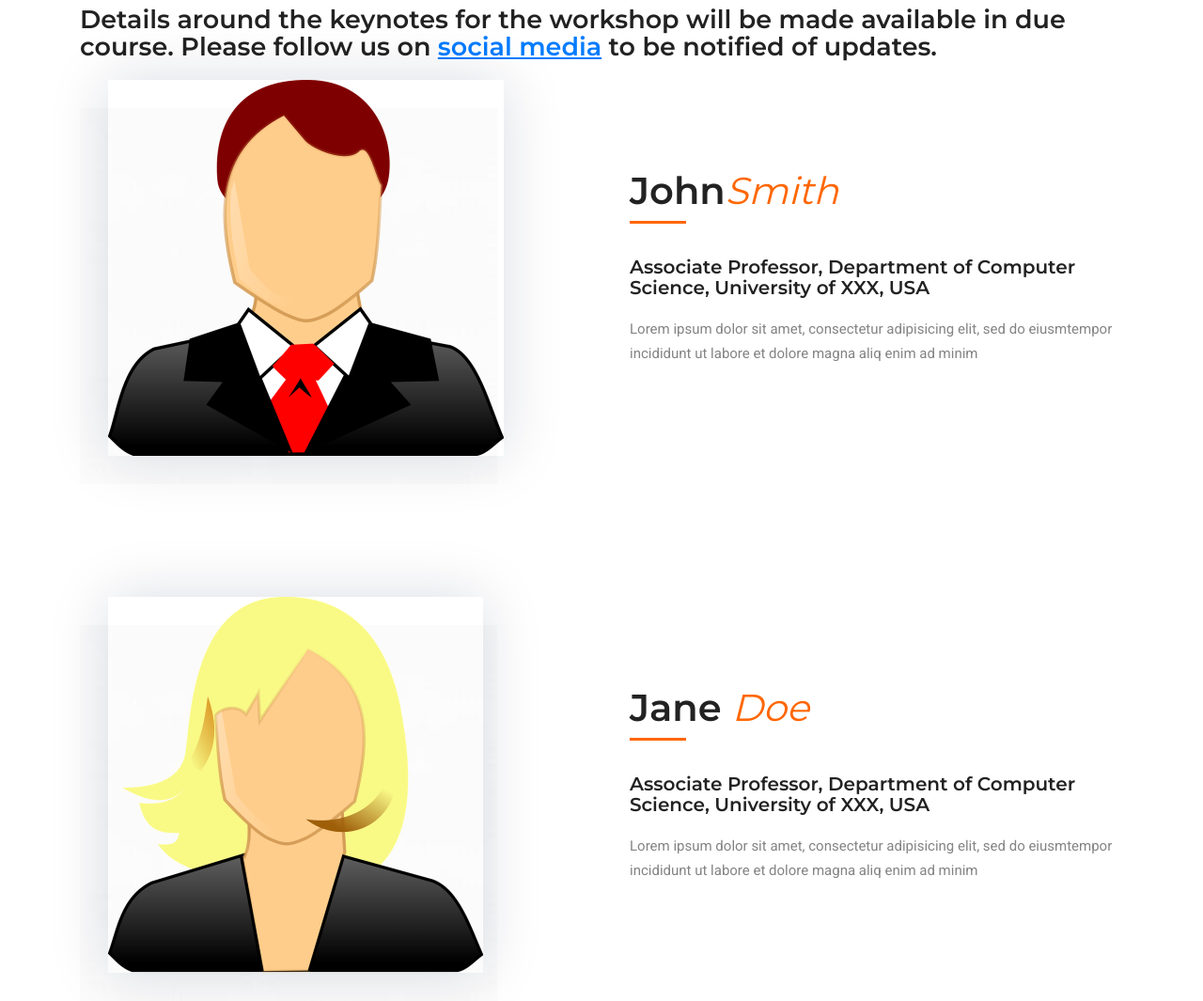
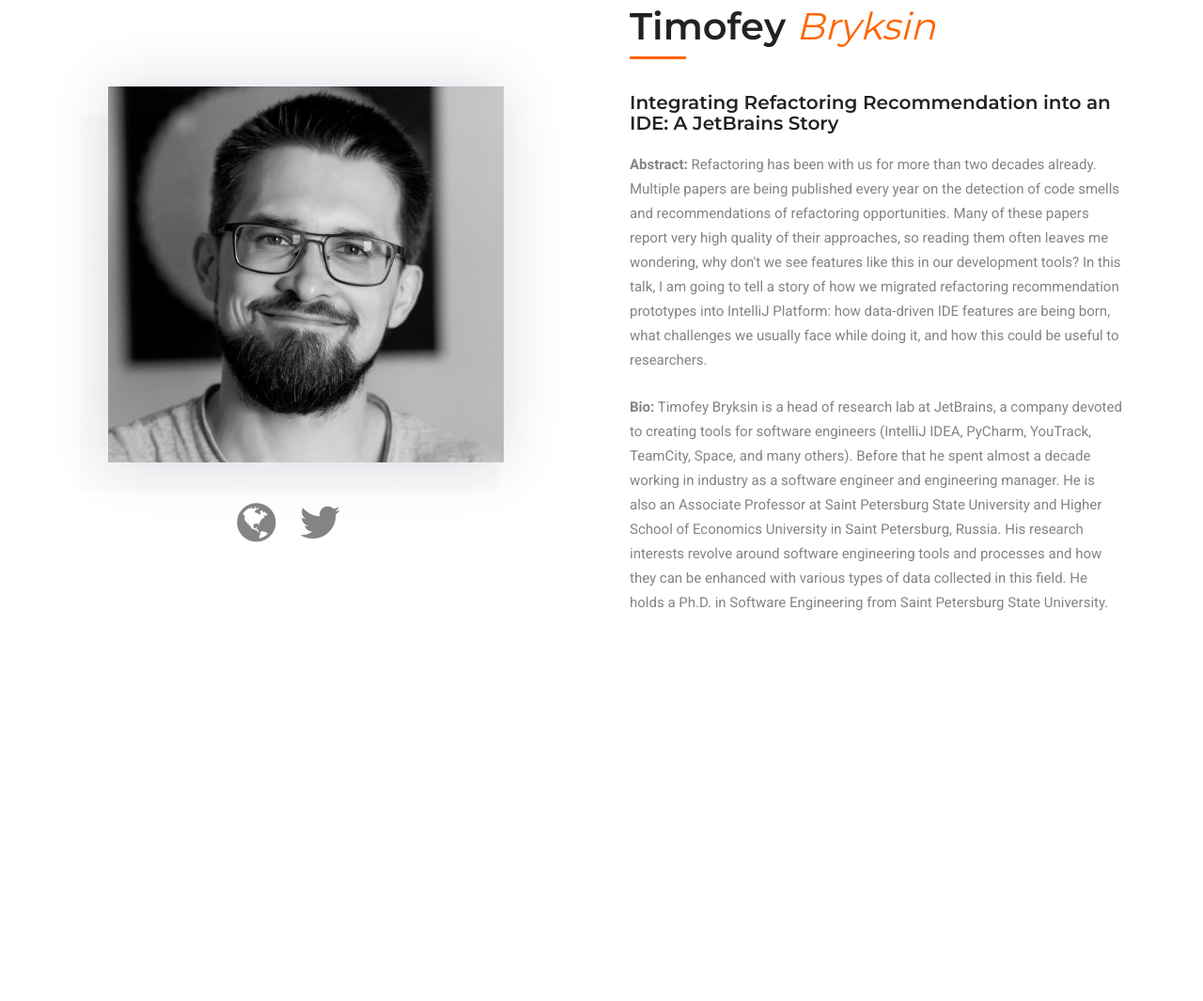
Before and after one commit to iwor/iwor2021, a plain HTML site: page keynotes.html in a window 1280 px wide. Shown: the part 319-1384 px from the top of the page at 94% size. After the commit the page ends 1003 px from the top, so only its background shows below. Drawn offline with Linux system fonts and the light colour scheme; some packages are replaced by stand-ins of ours.

Commit message:
added keynote content

```diff
--- a/keynotes.html
+++ b/keynotes.html
@@ -145,65 +145,48 @@
 <section class="section about" style="padding-top:20px; padding-bottom: 0px;">
 	<div class="container">
 		<div class="row">
-			<div class=" align-self-center">
-				<div class="content-block">
-					<div class="description-one">
-						<p>
-							<h4>Details around the keynotes for the workshop will be made available in due course. Please follow us on
-								<a href="#" target="_blank"  style="font-size: 1em;color: #007bff;text-decoration: underline;">social media</a> to be notified of updates.</h4>
-						</p>
-					</div>
-				</div>
-			</div>
-		</div>
-		<div class="row">
 			<div class="col-lg-5 col-md-6 align-self-center">
 				<div class="image-block two bg-about">
-					<img class="img-fluid" src="images/people/generic_man.png" alt="">
+					<img class="img-fluid" src="images/people/timofey_bryksin.jpg" alt="">
+				</div>
+				<div class="socials" style="justify-content: center; text-align: center; padding-top: 10px;">
+					<ul class="list-inline">
+						<li class="list-inline-item"><a href="https://old.research.jetbrains.org/researchers/timofey.bryksin" target="_blank"><i class="fa fa-globe" style="font-size: xxx-large;"></i></a></li>
+						&nbsp;&nbsp;&nbsp;
+						<li class="list-inline-item"><a href="https://twitter.com/timofeybryksin" target="_blank"><i class="fa fa-twitter" style="font-size: xxx-large;"></i></a></li>
+					</ul>
 				</div>
 			</div>
 			<div class="col-lg-6 col-md-6 align-self-center ml-lg-auto">
 				<div class="content-block">
-					<h2>John<span class="alternate">Smith</span></h2>
+					<h2>Timofey <span class="alternate">Bryksin</span></h2>
 					<div class="description-one">
-						<h6>
-							Associate Professor, Department of Computer Science, University of XXX, USA
-						</h6>
+						<p><h6>Integrating Refactoring Recommendation into an IDE: A JetBrains Story</h6></p>
 					</div>
 					<div class="description-two">
-						<p>Lorem ipsum dolor sit amet, consectetur adipisicing elit, sed do eiusmtempor incididunt ut labore et dolore magna aliq enim ad minim</p>
+						<p><b>Abstract:</b> Refactoring has been with us for more than two decades already. Multiple papers are being
+							published every year on the detection of code smells and recommendations of refactoring opportunities. Many
+							of these papers report very high quality of their approaches, so reading them often leaves me wondering,
+							why don't we see features like this in our development tools? In this talk, I am going to tell a story of
+							how we migrated refactoring recommendation prototypes into IntelliJ Platform: how data-driven IDE features
+							are being born, what challenges we usually face while doing it, and how this could be useful to
+							researchers.
+						</p>
+						<br>
+						<p><b>Bio:</b> Timofey Bryksin is a head of research lab at JetBrains, a company devoted to creating tools for
+							software engineers (IntelliJ IDEA, PyCharm, YouTrack, TeamCity, Space, and many others). Before that he spent
+							almost a decade working in industry as a software engineer and engineering manager. He is also an Associate
+							Professor at Saint Petersburg State University and Higher School of Economics University in Saint Petersburg,
+							Russia. His research interests revolve around software engineering tools and processes and how they can be
+							enhanced with various types of data collected in this field. He holds a Ph.D. in Software Engineering from
+							Saint Petersburg State University.
+						</p>
 					</div>
 				</div>
 			</div>
 		</div>
 	</div>
 </section>
-
-<section class="section about" style="padding-bottom: 0px;">
-	<div class="container">
-		<div class="row">
-			<div class="col-lg-5 col-md-6 align-self-center">
-				<div class="image-block two bg-about">
-					<img class="img-fluid" src="images/people/generic_woman.png" alt="">
-				</div>
-			</div>
-			<div class="col-lg-6 col-md-6 align-self-center ml-lg-auto">
-				<div class="content-block">
-					<h2>Jane <span class="alternate">Doe</span></h2>
-					<div class="description-one">
-						<h6>
-							Associate Professor, Department of Computer Science, University of XXX, USA
-						</h6>
-					</div>
-					<div class="description-two">
-						<p>Lorem ipsum dolor sit amet, consectetur adipisicing elit, sed do eiusmtempor incididunt ut labore et dolore magna aliq enim ad minim</p>
-					</div>
-				</div>
-			</div>
-		</div>
-	</div>
-</section>
-
 
 
   <!-- JAVASCRIPTS -->
```
Also changed, not shown: images/people/timofey_bryksin.jpg (added).
